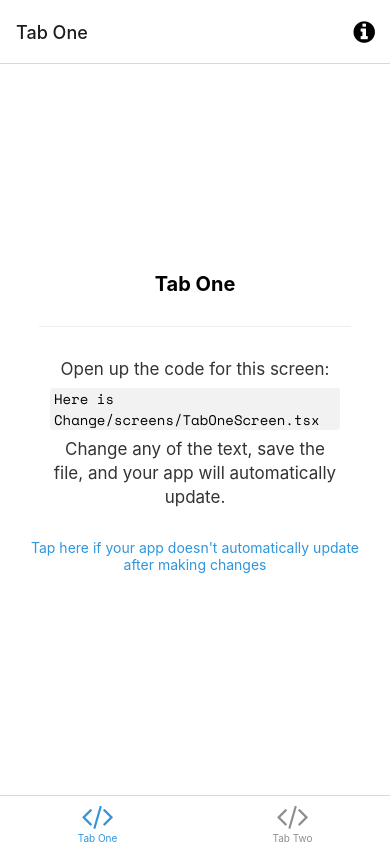
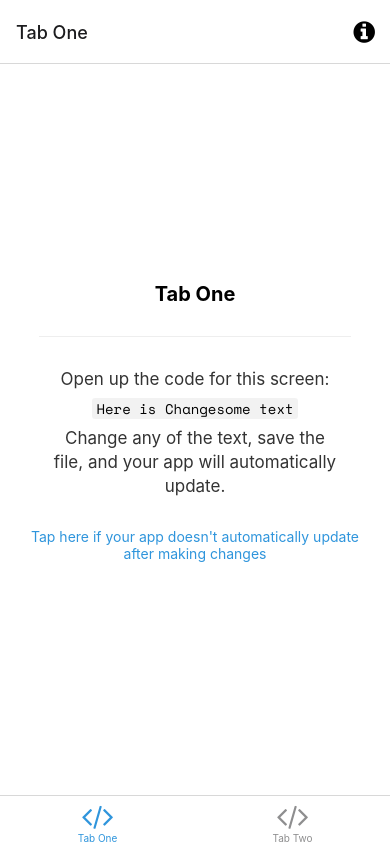
Before and after one commit to donttouchifworks/techTest, a React Native app: screen /TabOne in a window 390 px wide. Built offline with nearby package versions, Linux system fonts and the light colour scheme; what expo-linking would draw is missing.

Commit message:
test changes separated branch

```diff
--- a/screens/TabOneScreen.tsx
+++ b/screens/TabOneScreen.tsx
@@ -9,7 +9,7 @@ export default function TabOneScreen({ navigation }: RootTabScreenProps<'TabOne'
     <View style={styles.container}>
       <Text style={styles.title}>Tab One</Text>
       <View style={styles.separator} lightColor="#eee" darkColor="rgba(255,255,255,0.1)" />
-      <EditScreenInfo path="/screens/TabOneScreen.tsx" />
+      <EditScreenInfo path="some text" />
     </View>
   );
 }
```
